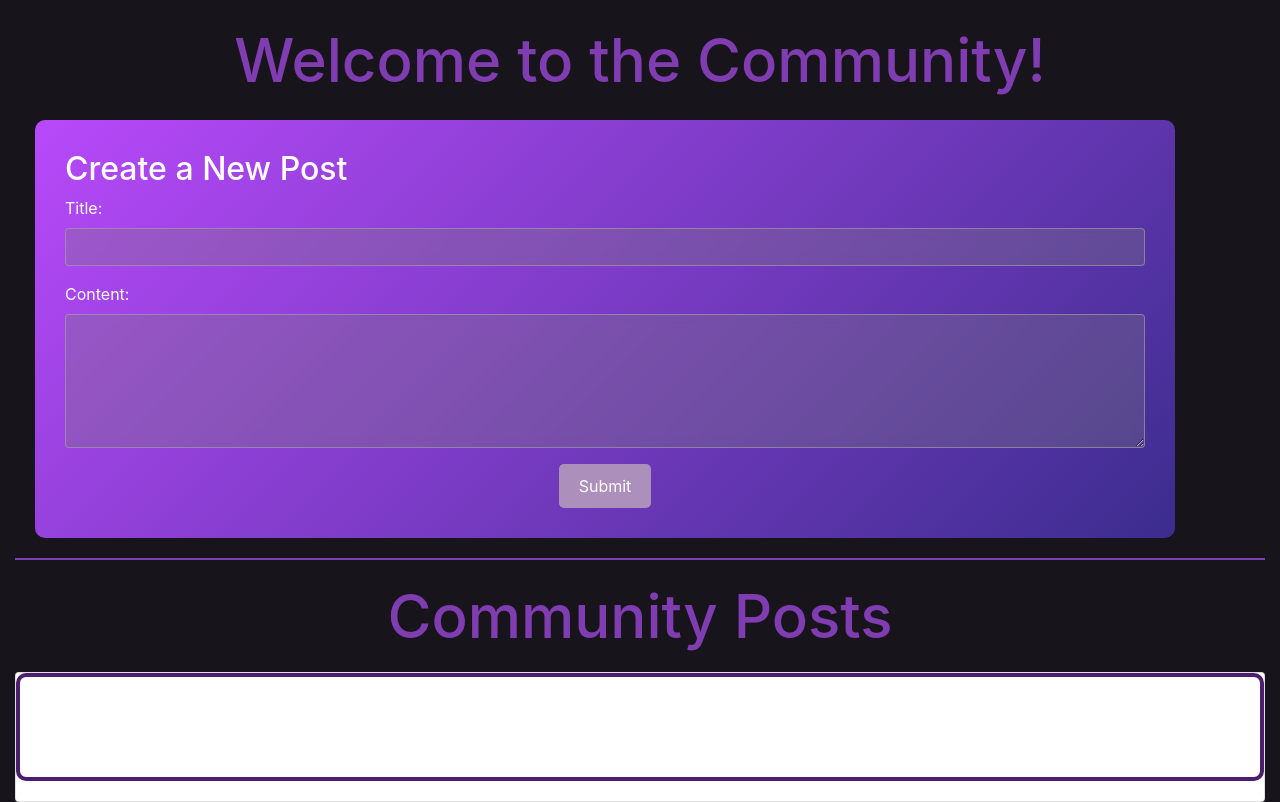
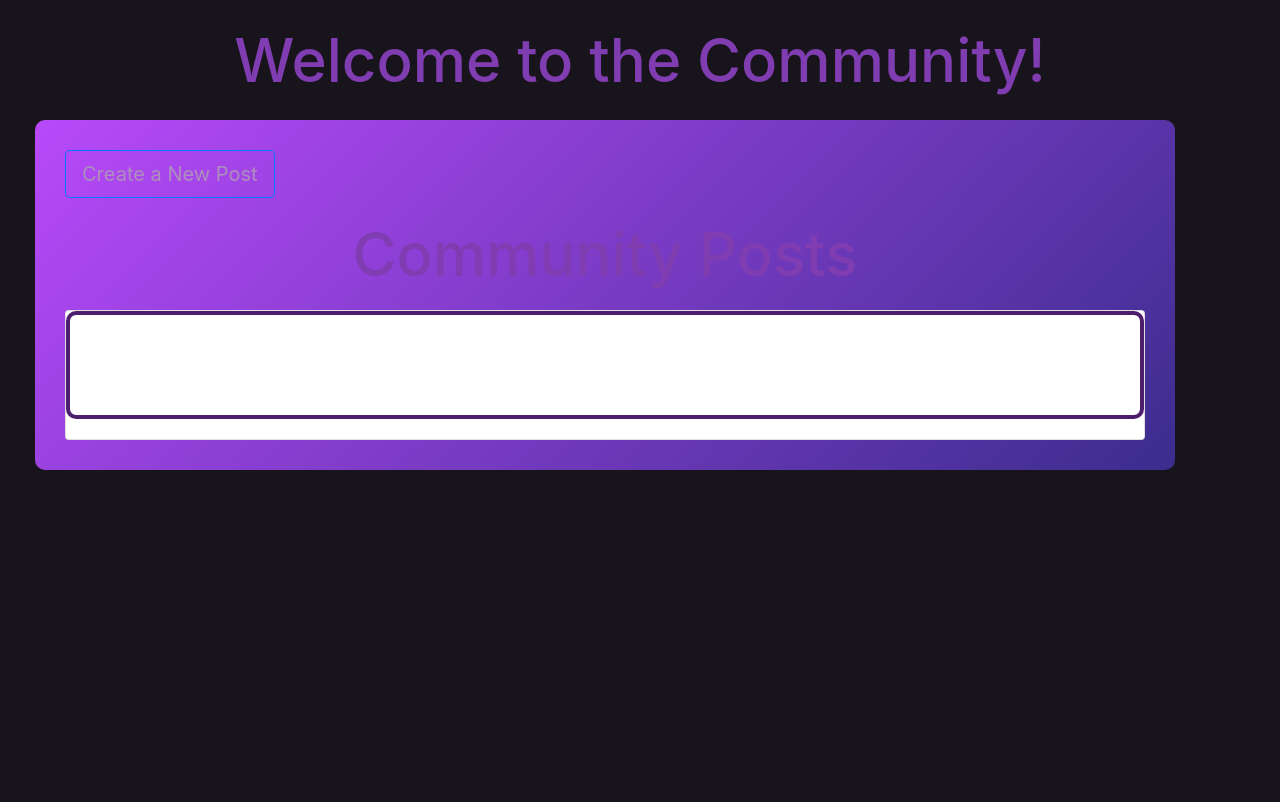
Before and after one commit to dylxningz/3155-FinalProject-Group, a Flask app: page /community in a window 1280 px wide. Shown: the part 56-858 px from the top of the page. After the commit the page ends 526 px from the top, so only its background shows below. Run offline with Flask 3, Linux system fonts and the light colour scheme; some libraries are stand-ins or nearby versions.

Commit message:
added post button to community page

```diff
--- a/app/templates/community.html
+++ b/app/templates/community.html
@@ -1,27 +1,10 @@
-{% extends 'layout.html' %}
-
-{% block title %}Community - Symphony Sonar{% endblock %}
-
-{% block content %}
+{% extends 'layout.html' %} {% block title %}Community - Symphony Sonar{%
+endblock %} {% block content %}
 <h1 class="top-txt">Welcome to the Community!</h1>
 <div class="container mt-4 box-main-1">
-
-    <h2>Create a New Post</h2>
-    <form method="POST">
-        <div class="form-group">
-            <label for="title">Title:</label>
-            <input type="text" class="form-control" id="title" name="title" required>
-        </div>
-        <div class="form-group">
-            <label for="content">Content:</label>
-            <textarea class="form-control" id="content" name="content" rows="5" required></textarea>
-        </div>
-        <div class="d-flex justify-content-center">
-            <button type="submit" class="btn btn-primary btn-main">Submit</button>
-            </div>
-    </form>
-</div>
-    <hr>
+  <a href="{{ url_for('create_post') }}" class="btn btn-outline-primary btn-lg"
+    >Create a New Post</a
+  >
 
   <h2 class="top-txt">Community Posts</h2>
   <div class="card">
@@ -31,5 +14,5 @@
     </div>
   </div>
 
-
   {% endblock %}
+</div>
```
Lines whose indentation alone changed are shown as unchanged.
